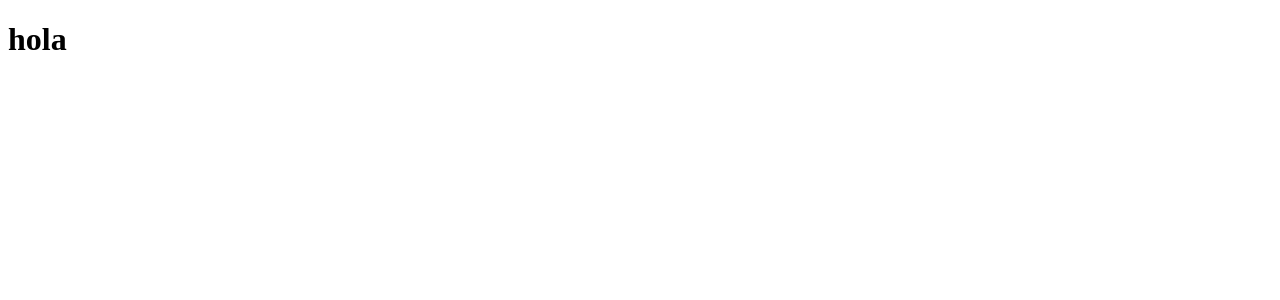
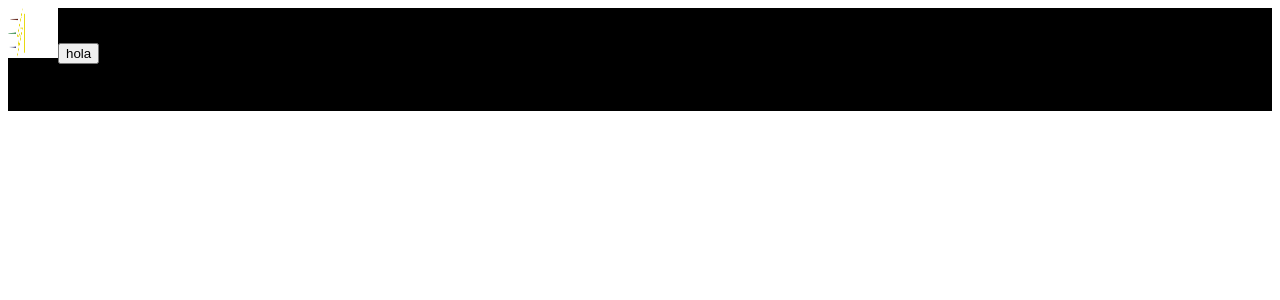
Before and after one commit to juano2123/BulkBuyz, a React (Create React App) app: page / in a window 1280 px wide. Shown: the top 300 px of the page. Built offline with nearby package versions, Linux system fonts and the light colour scheme.

Commit message:
inicio de sesion

```diff
--- a/src/index.js
+++ b/src/index.js
@@ -1,12 +1,12 @@
 import React from 'react';
 import ReactDOM from 'react-dom/client';
-import App from './App';
+import Inicio_sesion from './pages/Inicio_sesion';
 import reportWebVitals from './reportWebVitals';
 
 const root = ReactDOM.createRoot(document.getElementById('root'));
 root.render(
   <React.StrictMode>
-    <App />
+    <Inicio_sesion />
   </React.StrictMode>
 );
 
--- /dev/null
+++ b/src/pages/Inicio_sesion.jsx
@@ -0,0 +1,18 @@
+import logo_romo_blanco from '../images/logo_romo_blanco.png'
+import './styles/Inicio_sesion.css';
+function Inicio_sesion() {
+  return (
+    <div className="Inicio_sesion">
+      <header>
+        <img className='logo' src={logo_romo_blanco}></img>
+        <button>hola</button>
+        <tag>
+        <h2>hols</h2>
+        </tag>
+
+      </header>
+    </div>
+  );
+}
+
+export default Inicio_sesion;
--- /dev/null
+++ b/src/pages/styles/inicio_sesion.css
@@ -0,0 +1,12 @@
+.logo{
+    height: 50px;
+    width: 50px;
+}
+
+.Inicio_sesion{
+
+    background: black;
+
+
+
+}
```
Also changed, not shown: src/images/logo_romo_blanco.png (added), src/pages/inicio_sesion.js (deleted).
